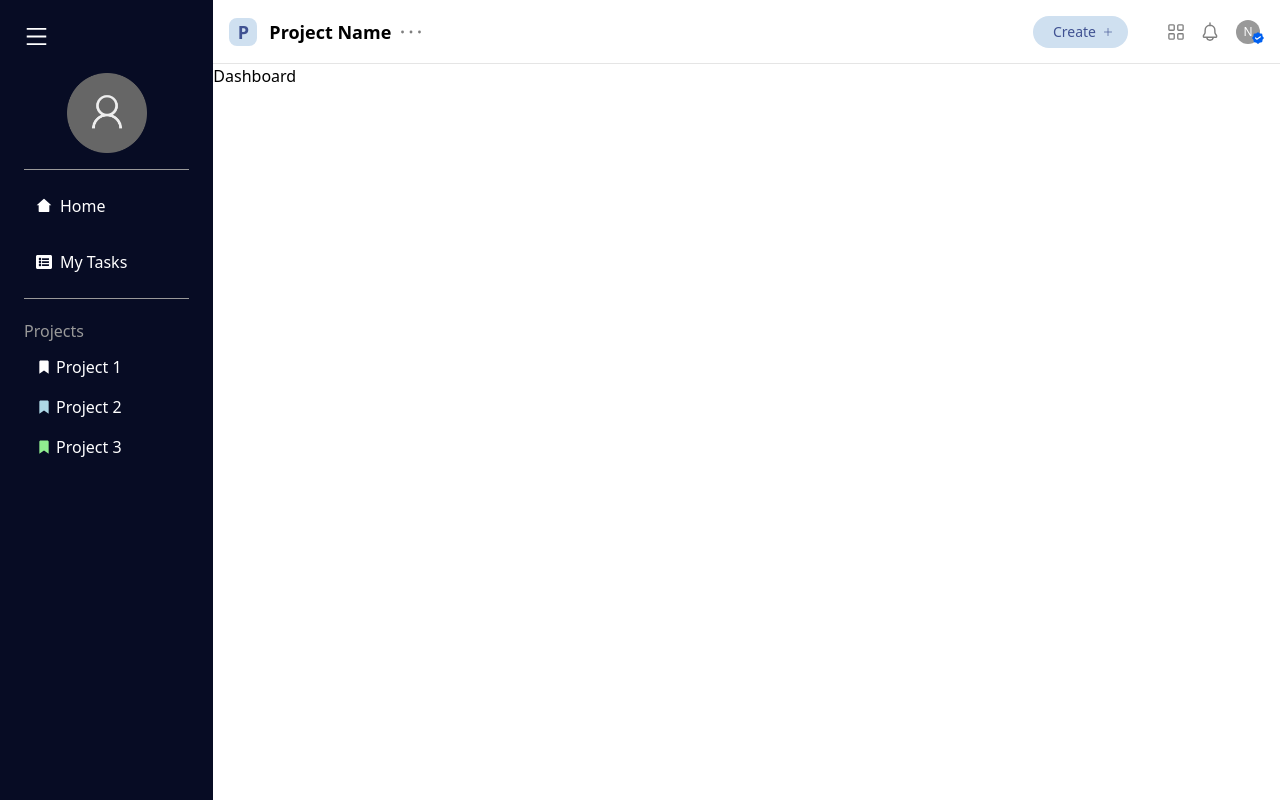
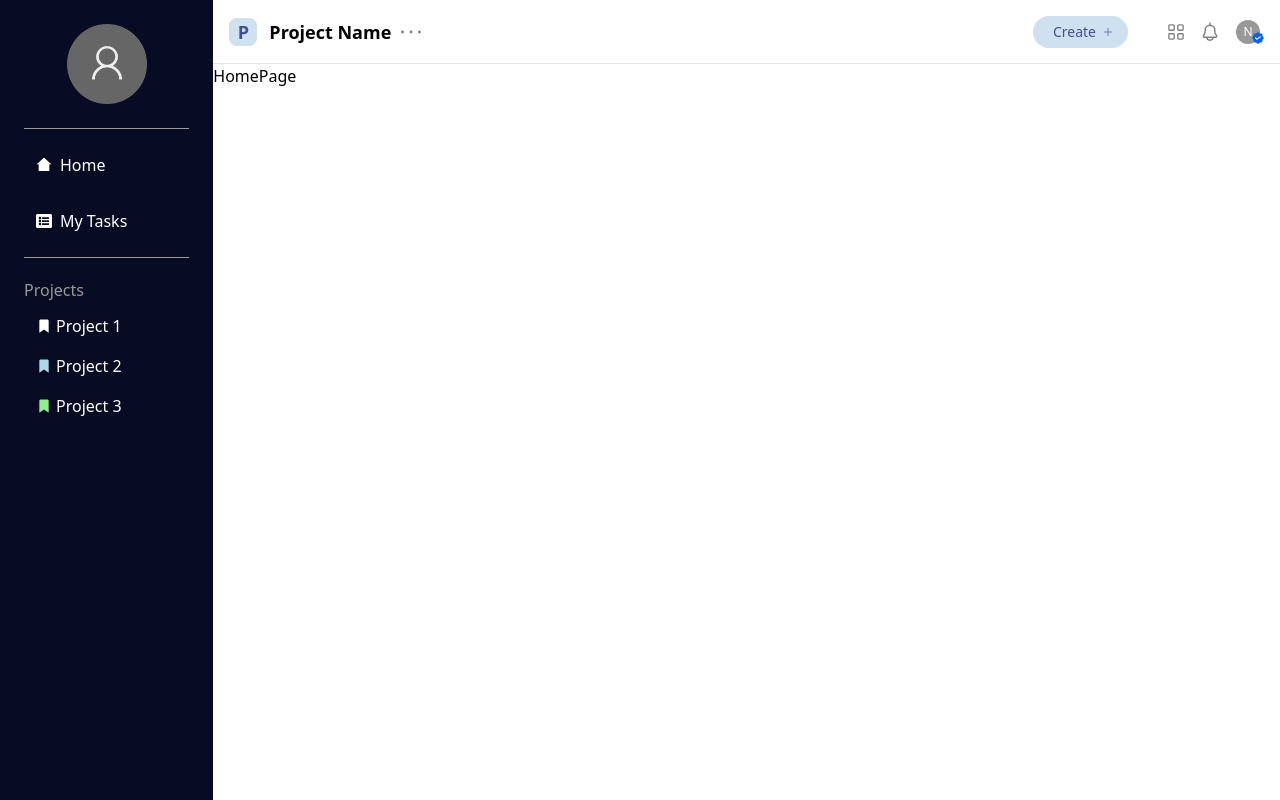
Before and after one commit to alexandruharuta/-project_management_orange, a React (Vite) app: page /home in a window 1280 px wide. Built offline with nearby package versions, Linux system fonts and the light colour scheme.

Commit message:
menu btn removed and updated func

```diff
--- a/package.json
+++ b/package.json
@@ -10,6 +10,7 @@
     "preview": "vite preview"
   },
   "dependencies": {
+    "classnames": "^2.3.2",
     "localforage": "^1.10.0",
     "match-sorter": "^6.3.1",
     "react": "^18.2.0",
--- a/src/Components/Dashboard/HomeLayout.tsx
+++ b/src/Components/Dashboard/HomeLayout.tsx
@@ -2,7 +2,7 @@ import Navbar from "../Layout/Navbar";
 import { Sidebar } from "../Layout/Sidebar";
 import HomePage from "./HomePage";
 
-export default function Layout() {
+const Layout = () => {
   return (
     <>
       <div className="flex items-start">
@@ -15,3 +15,5 @@ export default function Layout() {
     </>
   );
 }
+
+export default Layout
--- a/src/Components/Dashboard/HomePage.tsx
+++ b/src/Components/Dashboard/HomePage.tsx
@@ -1,7 +1,8 @@
-export default function MyTasks() {
+
+const MyTasks = () => {
   return (
-    <div>
-      <p>Dashboard</p>
-    </div>
-  );
+    <div>HomePage</div>
+  )
 }
+
+export default MyTasks
--- a/src/Components/Layout/Sidebar.tsx
+++ b/src/Components/Layout/Sidebar.tsx
@@ -9,13 +9,7 @@ export const Sidebar = () => {
   const navigate = useNavigate();
   return (
     <aside className="min-h-screen w-1/5 bg-darkerBlue text-white">
-      <div className="mx-6 my-6">
-        <AiOutlineMenu
-          className="cursor-pointer hover:text-gray ease-in-out duration-500"
-          style={{ fontSize: "25px" }}
-        />
-      </div>
-      <div className="flex w-full my-4">
+      <div className="flex w-full my-6">
         <img
           src="src/assets/profile-user.png"
           alt="pfp"
--- /dev/null
+++ b/src/Components/Tables.tsx
@@ -0,0 +1,9 @@
+import React from 'react'
+
+const Tables = () => {
+  return (
+    <div>Tables</div>
+  )
+}
+
+export default Tables
```
Also changed, not shown: 1 other file (tests, documents, lock files or other folders).
